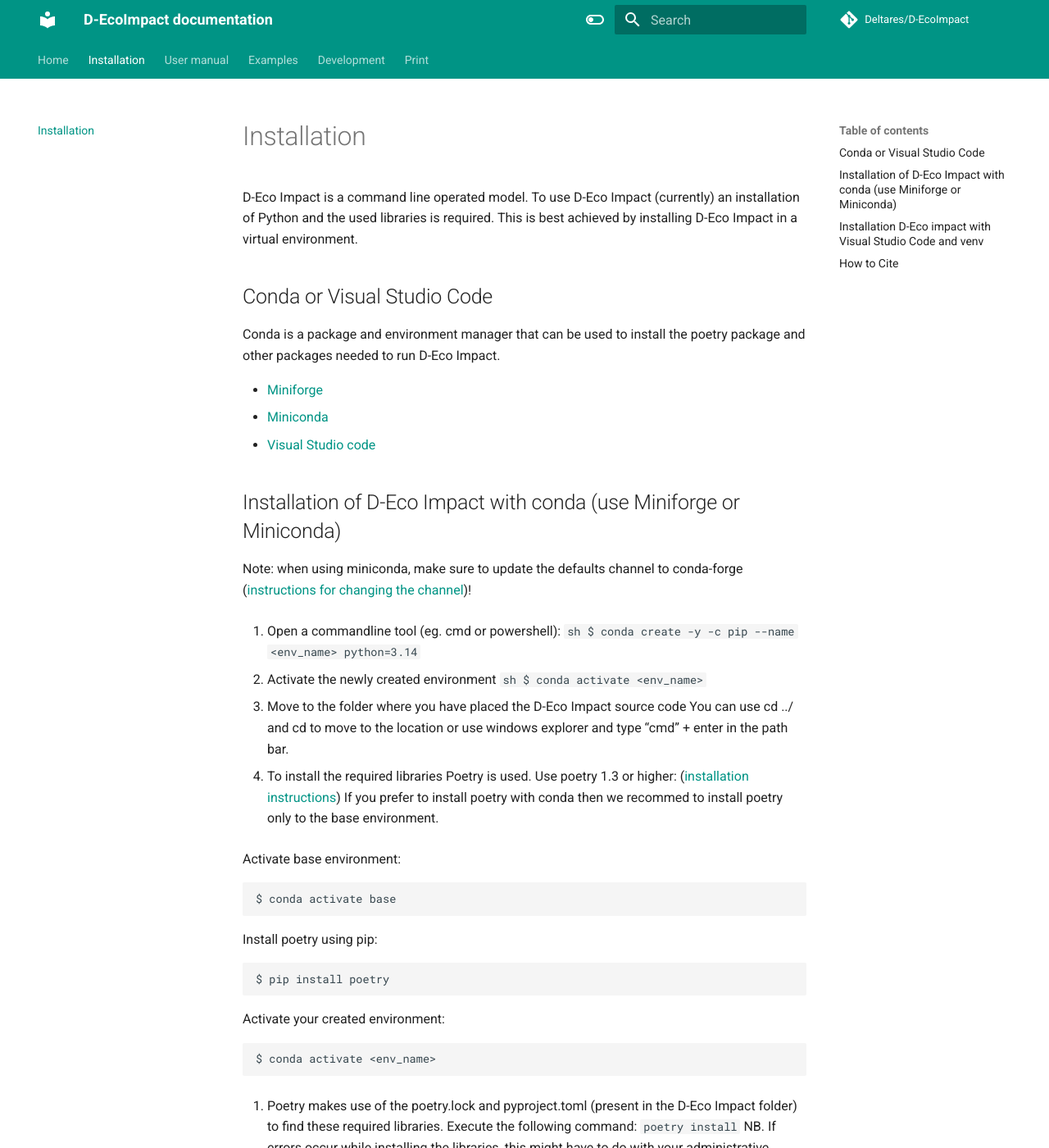
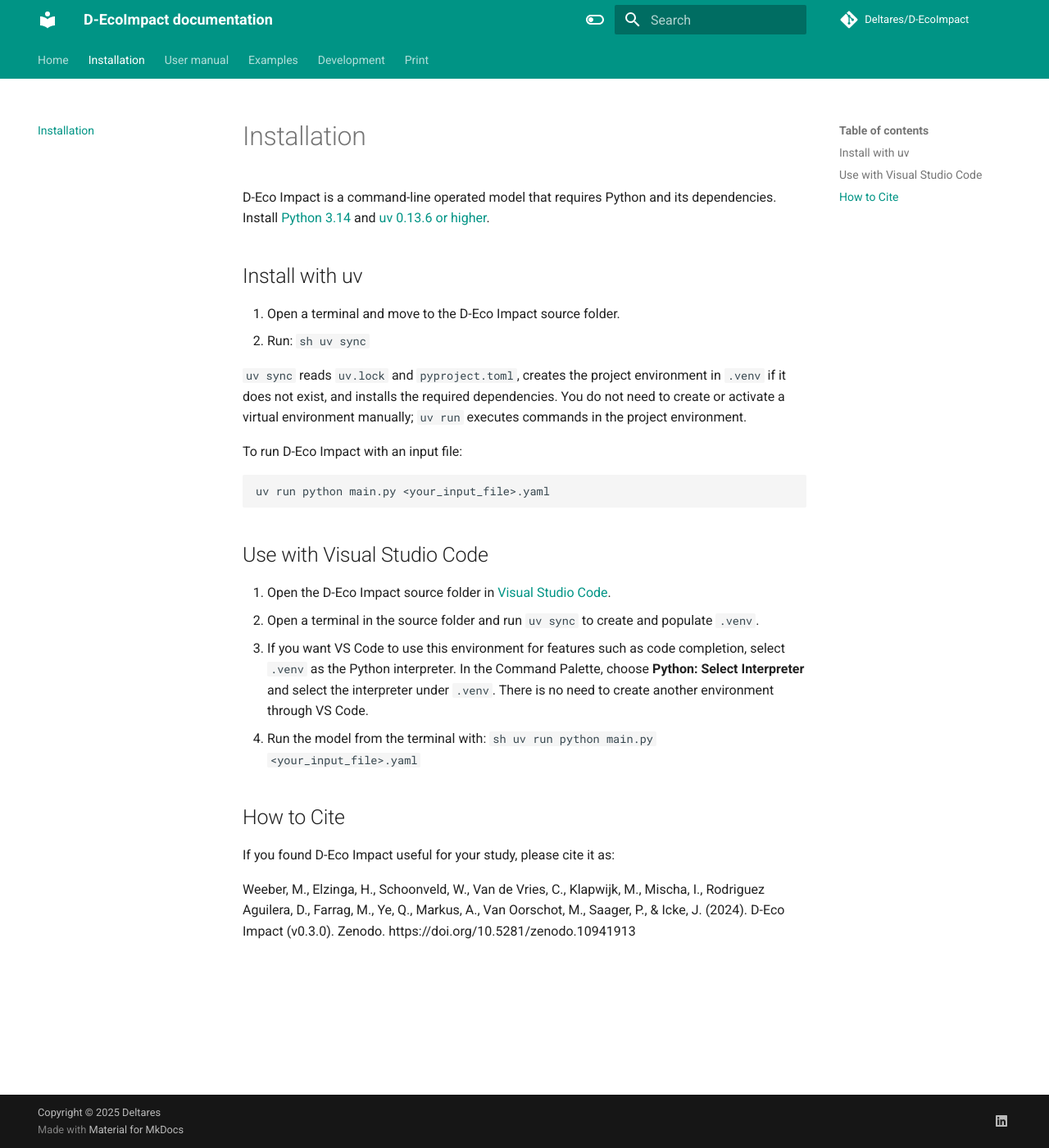
Before and after one commit to Deltares/D-EcoImpact, an MkDocs documentation site: the page built from docs/installation.md, in a window 1280 px wide and 1400 px high. Shown: the whole window at 82% size. Built offline with MkDocs 1.6.1 and Material for MkDocs 9.7.7, drawn with Linux system fonts in a browser that asks for light colours; comment, search, counter and statistics services are not loaded; the version menu is left out; some of the changed text lies outside the part shown.

Commit message:
update workflows and docs on using uv instead of poetry

````diff
--- a/docs/installation.md
+++ b/docs/installation.md
@@ -1,79 +1,30 @@
 # Installation
-D-Eco Impact is a command line operated model. To use D-Eco Impact (currently) an installation of Python and the used libraries is required. This is best achieved by installing D-Eco Impact in a virtual environment.
+D-Eco Impact is a command-line operated model that requires Python and its dependencies. Install [Python 3.14](https://www.python.org/downloads/) and [uv 0.13.6 or higher](https://docs.astral.sh/uv/getting-started/installation/).
 
+## Install with uv
 
-## Conda or Visual Studio Code
-Conda is a package and environment manager that can be used to install the poetry package and other packages needed to run D-Eco Impact.
+1. Open a terminal and move to the D-Eco Impact source folder.
+2. Run:
+   ```sh
+   uv sync
+   ```
 
-- [Miniforge](https://github.com/conda-forge/miniforge)
-- [Miniconda](https://docs.conda.io/en/main/miniconda.html)
-- [Visual Studio code](https://code.visualstudio.com/download)
+`uv sync` reads `uv.lock` and `pyproject.toml`, creates the project environment in `.venv` if it does not exist, and installs the required dependencies. You do not need to create or activate a virtual environment manually; `uv run` executes commands in the project environment.
 
-## Installation of D-Eco Impact with conda (use Miniforge or Miniconda)
-
-Note: when using miniconda, make sure to update the defaults channel to conda-forge ([instructions for changing the channel](https://docs.conda.io/projects/conda/en/latest/user-guide/tasks/manage-channels.html))!
-
-1.	Open a commandline tool (eg. cmd or powershell):
-  ```sh
-  $ conda create -y -c pip --name <env_name> python=3.14
-  ```
-
-2.	Activate the newly created environment
-  ```sh
-  $ conda activate <env_name>
-  ```
-
-3.	Move to the folder where you have placed the D-Eco Impact source code
-You can use cd ../ and cd <folder_name> to move to the location or use windows explorer and type “cmd” + enter in the path bar.
-
-4.	To install the required libraries Poetry is used.
-Use poetry 1.3 or higher: ([installation instructions](https://python-poetry.org/docs/#installation))
-If you prefer to install poetry with conda then we recommed to install poetry only to the base environment.
-
-Activate base environment:
+To run D-Eco Impact with an input file:
 ```sh
-$ conda activate base
-```
-Install poetry using pip:
-```sh
-$ pip install poetry
-```
-Activate your created environment:
-```sh
-$ conda activate <env_name>
+uv run python main.py <your_input_file>.yaml
 ```
 
-5. Poetry makes use of the poetry.lock and pyproject.toml (present in the D-Eco Impact folder) to find these required libraries.
-Execute the following command:
-  ```
-  poetry install
-  ```
-NB. If errors occur while installing the libraries, this might have to do with your administrative rights. Either start the cmd prompt “As administrator” or discuss this with your IT support.
+## Use with Visual Studio Code
 
-6.	Now D-Eco Impact is ready to use. You can test this by executing one of the input yaml files.
-To execute use the following in the command prompt while your environment is active:
-  ```
-  python main.py <your_input_file>.yaml
-  ```
-
-## Installation D-Eco impact with Visual Studio Code and venv
-
-1.	Install [Python version 3.14] (https://www.python.org/downloads/)
-2.	Open Visual Studio Code.
-3.	Press CRTL + Shift + P and type “Python: Create Environment” followed by enter, select “Venv”.
-4.	Place the environment in the D-Eco Impact folder.
-5.	Press CTRL + Shift + P and type “Python: Select interpreter” and select the newly created environment.
-6.	In the terminal in Visual Studio Code execute the following command:
-  ```
-  pip install poetry
-  ```
-7.	In the terminal in Visual Studio Code execute the following command:
-poetry install
-6.	Now D-Eco Impact is setup for use. You can test this by executing one of the input yaml files.
-To execute use the following in the command prompt while your environment is active:
-  ```
-  python main.py <your_input_file>.yaml
-  ```
+1. Open the D-Eco Impact source folder in [Visual Studio Code](https://code.visualstudio.com/download).
+2. Open a terminal in the source folder and run `uv sync` to create and populate `.venv`.
+3. If you want VS Code to use this environment for features such as code completion, select `.venv` as the Python interpreter. In the Command Palette, choose **Python: Select Interpreter** and select the interpreter under `.venv`. There is no need to create another environment through VS Code.
+4. Run the model from the terminal with:
+   ```sh
+   uv run python main.py <your_input_file>.yaml
+   ```
 
 
 
--- a/pyinstaller.py
+++ b/pyinstaller.py
@@ -20,7 +20,7 @@
 
 def install():
     """Function to create self-contained executable out of python files.
-    Function can be called from command line using a poetry function.
+    Function can be called from command line using a uv function.
     Contains settings for pyinstaller."""
 
     # MDK: this warning is disabled on purpose. Using PyInstaller.__main__
````
Also changed, not shown: docs/development.md (+1 -1 lines), 4 other files.
